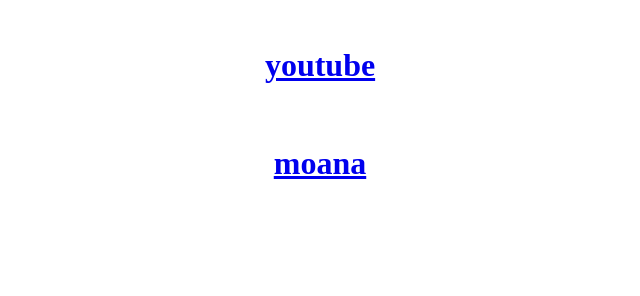
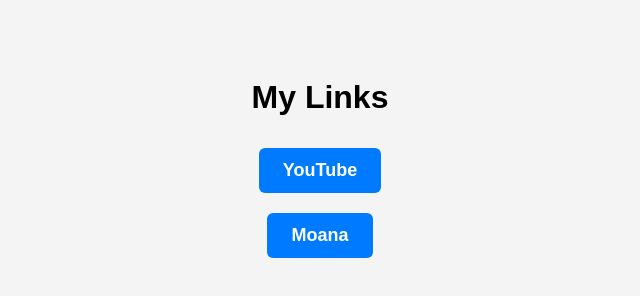
Before and after one commit to JunyaBoss/Html, a plain HTML site: page index.html in a window 1280 px wide. Shown: the whole page, without its empty margins (320-960 px from the left). Drawn offline with Linux system fonts and the light colour scheme.

Commit message:
Revamp index.html with new layout and styles
Updated HTML structure and added styled buttons for links.

```diff
--- a/index.html
+++ b/index.html
@@ -1,11 +1,43 @@
-<html>
- <br>
- <style>
-  h1{text-align:center}
- </style>
- <h1><A style="text-align:justify" href="https://www.youtube.com">youtube</a></h1>
+<!DOCTYPE html>
+<html lang="en">
+<head>
+  <meta charset="UTF-8">
+  <meta name="viewport" content="width=device-width, initial-scale=1.0">
+  <title>Links</title>
+  <style>
+    body {
+      font-family: Arial, sans-serif;
+      text-align: center;
+      padding-top: 50px;
+      background-color: #f4f4f4;
+    }
+    .btn {
+      display: inline-block;
+      text-decoration: none;
+      color: #ffffff;
+      background-color: #007bff;
+      padding: 12px 24px;
+      margin: 10px;
+      border-radius: 6px;
+      font-size: 18px;
+      font-weight: bold;
+    }
+    .btn:hover {
+      background-color: #0056b3;
+    }
+  </style>
+</head>
+<body>
 
-  <br>
- <h1><A style="text-align:justify" href="https://cdn.lenin.buzz/Moana.2026.720p.WEBRIP.Hindi.LiNE.x264-HDHub4u.Ms.mkv?token=3cf8e5f11ac7cb5efe6b4218b93b6b84_11789207683507">moana</a></h1>
+  <h1>My Links</h1>
 
+  <div>
+    <a class="btn" href="https://www.youtube.com" target="_blank">YouTube</a>
+  </div>
+
+  <div>
+    <a class="btn" href="https://cdn.lenin.buzz/Moana.2026.720p.WEBRIP.Hindi.LiNE.x264-HDHub4u.Ms.mkv?token=3cf8e5f11ac7cb5efe6b4218b93b6b84_11789207683507">Moana</a>
+  </div>
+
+</body>
 </html>
```
